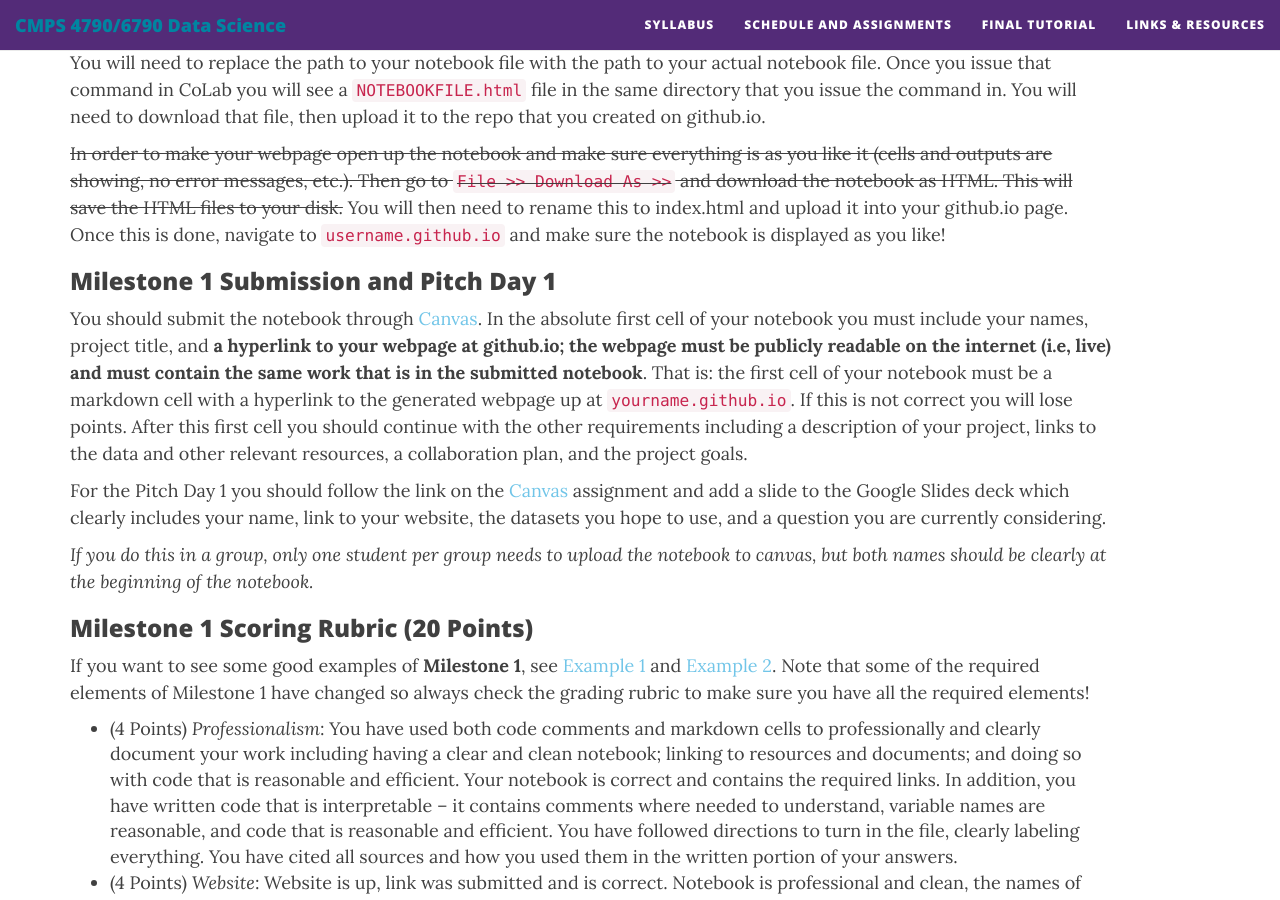
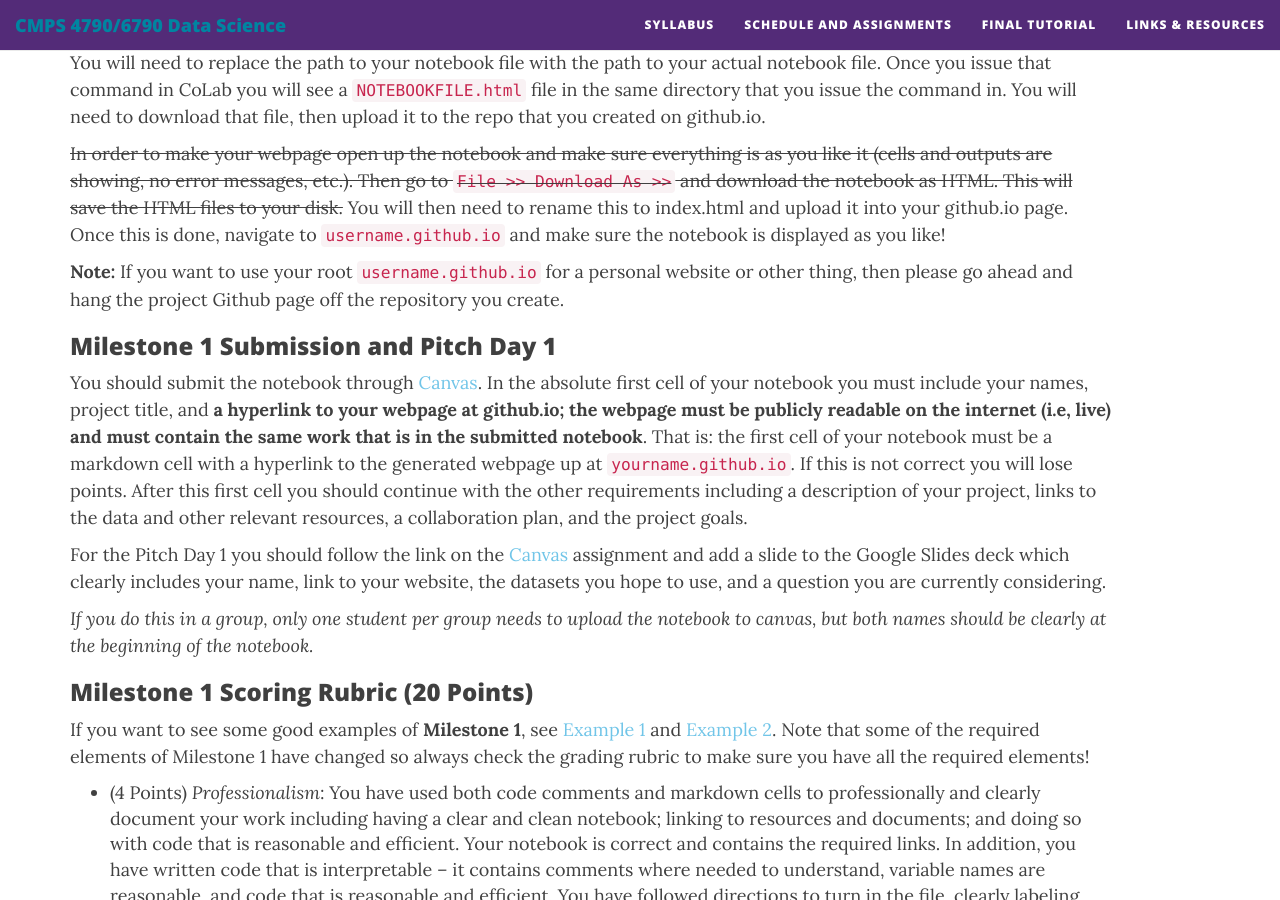
Before and after one commit to nmattei/cmps6790, a Jekyll site: the page built from _projects/FinalTutorial/FinalTutorial.md, in a window 1280 px wide and 900 px high, scrolled down 2945 px. Built offline with Jekyll 4.4.1, drawn with Linux system fonts in a browser that asks for light colours; nearby versions of some CDN libraries.

Commit message:
updated page

```diff
--- a/_projects/FinalTutorial/FinalTutorial.md
+++ b/_projects/FinalTutorial/FinalTutorial.md
@@ -87,6 +87,8 @@ jupyter nbconvert --to html /PATH/TO/YOUR/NOTEBOOKFILE.ipynb
 You will need to replace the path to your notebook file with the path to your actual notebook file. Once you issue that command in CoLab you will see a `NOTEBOOKFILE.html` file in the same directory that you issue the command in. You will need to download that file, then upload it to the repo that you created on github.io.
 
 ~~In order to make your webpage open up the notebook and make sure everything is as you like it (cells and outputs are showing, no error messages, etc.).  Then go to `File >> Download As >>` and download the notebook as HTML.  This will save the HTML files to your disk.~~  You will then need to rename this to index.html and upload it into your github.io page.  Once this is done, navigate to `username.github.io` and make sure the notebook is displayed as you like!
+
+**Note:** If you want to use your root `username.github.io` for a personal website or other thing, then please go ahead and hang the project Github page off the repository you create.
 
 ### Milestone 1 Submission and Pitch Day 1
 
```
